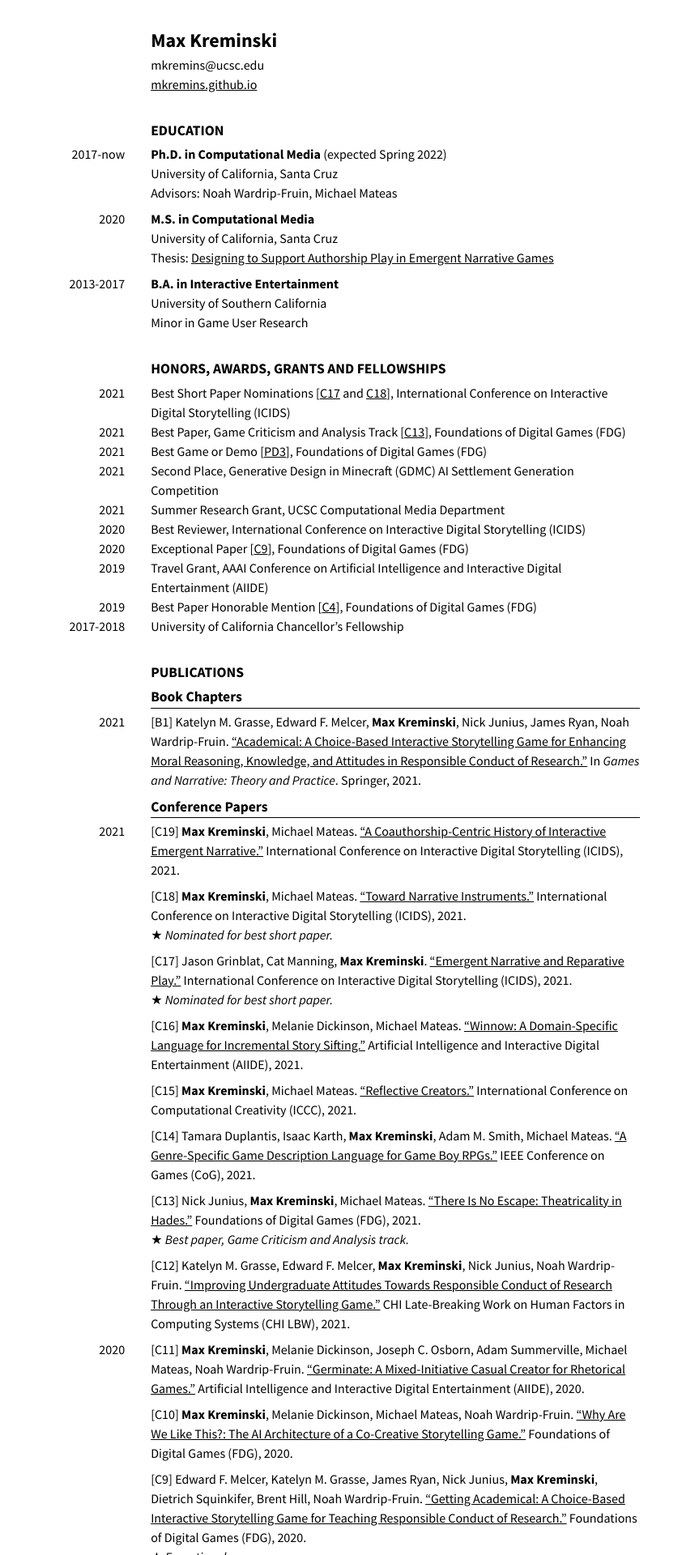
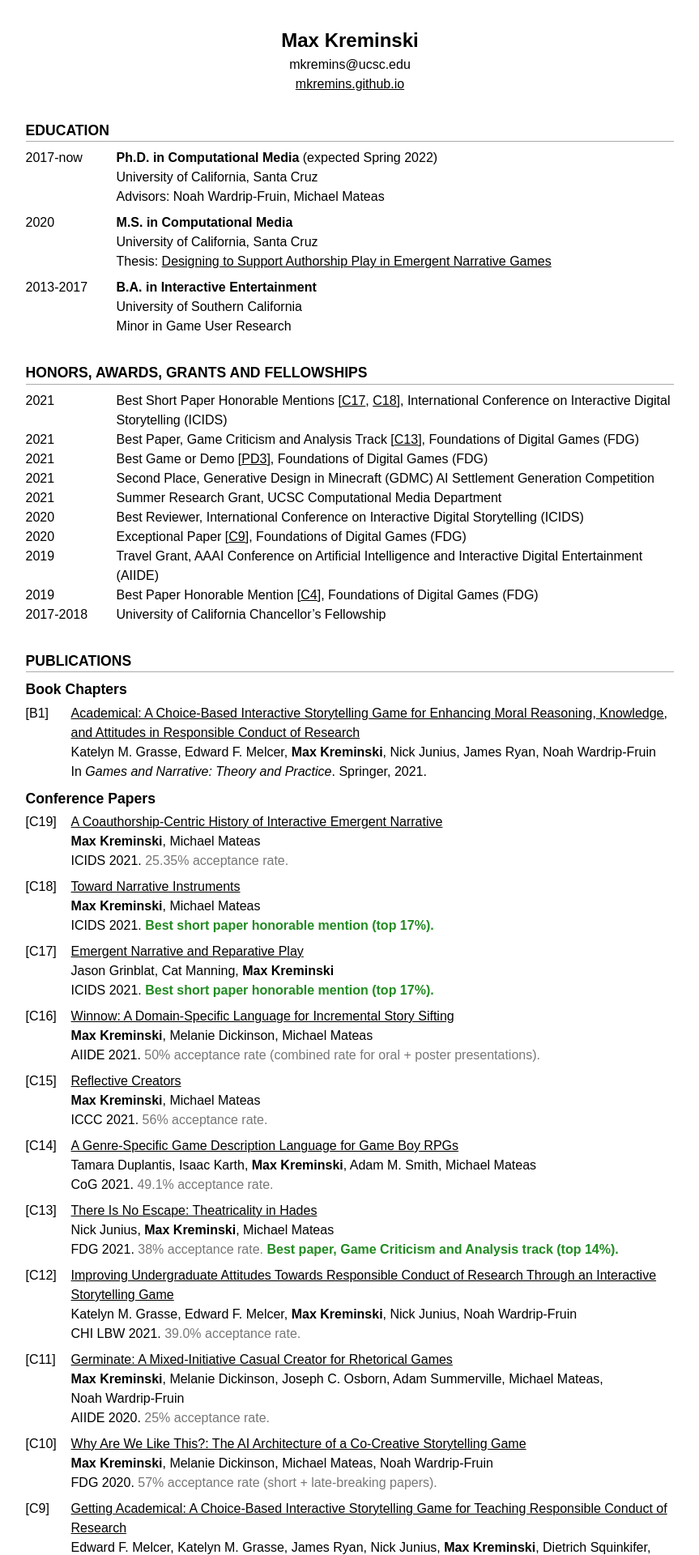
Before and after one commit to mkremins/mkremins.github.io, a Jekyll site: the page built from cv/index.html, in a window 1280 px wide. Shown: the top 1920 px of the page at 81% size, without its empty margins (208-1071 px from the left). Built offline with Jekyll 4.4.1, drawn with Linux system fonts in a browser that asks for light colours; some web fonts are replaced; some of the changed text lies outside the part shown.

Commit message:
Substantially update CV style again
* Switch typeface to Computer Modern Sans
* Format publications differently to minimize boilerplate
* Provide acceptance rates where available
* Use color to highlight awards
* Make the heading hierarchy visually clearer
* Use a narrower left column for most sections
* Center the whole-document header instead of pulling it left
* Lightly revise wording of a few entries
* Probably some other stuff too

```diff
--- a/_data/publications.json
+++ b/_data/publications.json
@@ -6,7 +6,8 @@
   "year": "2021",
   "venue": "ICIDS",
   "venue_long": "International Conference on Interactive Digital Storytelling",
-  "pubtype": "full"
+  "pubtype": "full",
+  "acceptrate": "25.35%"
 },
 {
   "title": "Toward Narrative Instruments",
@@ -16,7 +17,7 @@
   "venue": "ICIDS",
   "venue_long": "International Conference on Interactive Digital Storytelling",
   "pubtype": "full",
-  "award": "Nominated for best short paper."
+  "award": "Best short paper honorable mention (top 17%)."
 },
 {
   "title": "Emergent Narrative and Reparative Play",
@@ -26,7 +27,7 @@
   "venue": "ICIDS",
   "venue_long": "International Conference on Interactive Digital Storytelling",
   "pubtype": "full",
-  "award": "Nominated for best short paper."
+  "award": "Best short paper honorable mention (top 17%)."
 },
 {
   "title": "Opportunities for Approachable Game Development via Program Synthesis",
@@ -55,7 +56,8 @@
   "venue_long": "Artificial Intelligence and Interactive Digital Entertainment",
   "venue_note": "poster paper",
   "pubtype": "full",
-  "acceptrate": "50% (for oral + poster presentation)"
+  "acceptrate": "50%",
+  "acceptnote": "combined rate for oral + poster presentations"
 },
 {
   "title": "A Demonstration of Blabrecs, an AI-Based Wordgame",
@@ -75,6 +77,7 @@
   "venue": "ICCC",
   "venue_long": "International Conference on Computational Creativity",
   "venue_note": "poster paper",
+  "acceptrate": "56%",
   "pubtype": "full"
 },
 {
@@ -84,7 +87,8 @@
   "year": "2021",
   "venue": "CoG",
   "venue_long": "IEEE Conference on Games",
-  "pubtype": "full"
+  "pubtype": "full",
+  "acceptrate": "49.1%"
 },
 {
   "title": "There Is No Escape: Theatricality in Hades",
@@ -94,7 +98,8 @@
   "venue": "FDG",
   "venue_long": "Foundations of Digital Games",
   "pubtype": "full",
-  "award": "Best paper, Game Criticism and Analysis track."
+  "award": "Best paper, Game Criticism and Analysis track (top 14%).",
+  "acceptrate": "38%"
 },
 {
   "title": "Generating Playable RPG ROMs for the Game Boy",
@@ -104,7 +109,7 @@
   "venue": "FDG",
   "venue_long": "Foundations of Digital Games",
   "pubtype": "pe_or_demo",
-  "award": "Best game or demo."
+  "award": "Best game or demo (top 20%)."
 },
 {
   "title": "Academical: A Choice-Based Interactive Storytelling Game for Enhancing Moral Reasoning, Knowledge, and Attitudes in Responsible Conduct of Research",
@@ -133,7 +138,8 @@
   "year": "2021",
   "venue": "CHI LBW",
   "venue_long": "CHI Late-Breaking Work on Human Factors in Computing Systems",
-  "pubtype": "full"
+  "pubtype": "full",
+  "acceptrate": "39.0%"
 },
 {
   "title": "Toward Example-Driven Program Synthesis of Story Sifting Patterns",
@@ -180,7 +186,9 @@
   "year": "2020",
   "venue": "FDG",
   "venue_long": "Foundations of Digital Games",
-  "pubtype": "full"
+  "pubtype": "full",
+  "acceptrate": "57%",
+  "acceptnote": "short + late-breaking papers",
 },
 {
   "title": "Getting Academical: A Choice-Based Interactive Storytelling Game for Teaching Responsible Conduct of Research",
@@ -190,7 +198,8 @@
   "venue": "FDG",
   "venue_long": "Foundations of Digital Games",
   "pubtype": "full",
-  "award": "Exceptional paper."
+  "acceptrate": "36%",
+  "award": "Exceptional paper (top 22%)."
 },
 {
   "title": "Why Are We Like This?: Exploring Writing Mechanics for an AI-Augmented Storytelling Game",
@@ -208,6 +217,7 @@
   "year": "2020",
   "venue": "CHI LBW",
   "venue_long": "CHI Late-Breaking Work on Human Factors in Computing Systems",
+  "acceptrate": "41.8%",
   "pubtype": "full"
 },
 {
@@ -275,7 +285,8 @@
   "venue": "FDG",
   "venue_long": "Foundations of Digital Games",
   "pubtype": "full",
-  "award": "Best paper honorable mention."
+  "acceptrate": "37.10%",
+  "award": "Best paper honorable mention (top 17%)."
 },
 {
   "title": "Sketching a Map of the Storylets Design Space",
@@ -323,6 +334,7 @@
   "year": "2018",
   "venue": "DUXU",
   "venue_long": "Design, User Experience, and Usability",
-  "pubtype": "full"
+  "pubtype": "full",
+  "acceptrate": "26.8%"
 }
 ]
--- a/_includes/cvpubs.html
+++ b/_includes/cvpubs.html
@@ -1,25 +1,24 @@
-{%- assign years_seen = "" | split: "" -%}
 {%- assign pubs = site.data.publications | where: "pubtype", include.pubtype -%}
 {%- assign pubid = pubs | size -%}
 {%- for pub in pubs -%}
   {%- assign authors_html = "" | split: "" -%}
   {%- for author in pub.authors -%}
     {%- if author == "Max Kreminski" -%}
-      {%- assign authors_html = authors_html | push: "<strong>Max Kreminski</strong>" -%}
+      {%- assign author_html = "<span class='author self'>Max Kreminski</span>" -%}
     {%- else -%}
-      {%- assign authors_html = authors_html | push: author -%}
+      {%- assign author_html = "<span class='author'>" | append: author | append: "</span>" -%}
     {%- endif -%}
+    {%- assign authors_html = authors_html | push: author_html -%}
   {%- endfor -%}
   <div class="dated-entry">
-    <div class="dated-date">{%- unless years_seen contains pub.year %}{{pub.year}}{%- endunless -%}</div>
+    <div class="dated-date"><span id="{{include.pubprefix}}{{pubid}}" class="pubid">[{{include.pubprefix}}{{pubid}}]</span></div>
     <div class="dated-content">
-      <span id="{{include.pubprefix}}{{pubid}}" class="pubid">[{{include.pubprefix}}{{pubid}}]</span>
-      <span class="authors">{{authors_html | join: ", "}}.</span>
-      {% if pub.url and pub.url != "" %}<a href="{{pub.url}}">“{{pub.title}}.”</a>{% else %}“{{pub.title}}.”{% endif %}
-      {% if pub.pubtype == "chapter" %}In <em>{{pub.booktitle}}</em>. {{pub.publisher}}, {{pub.year}}{% else %}{{pub.venue_long}} ({{pub.venue}}), {{pub.year}}{% endif %}{% if pub.inpress %} (in press){% endif %}.
-      {% if pub.award and pub.award != "" %}<br>★ <em>{{pub.award}}</em>{% endif %}
+      {% if pub.url and pub.url != "" %}<a href="{{pub.url}}">{{pub.title}}</a>{% else %}{{pub.title}}{% endif %}<br>
+      <span class="authors">{{authors_html | join: ", "}}</span><br>
+      {% if pub.pubtype == "chapter" %}In <em>{{pub.booktitle}}</em>. {{pub.publisher}}, {{pub.year}}{% else %}{{pub.venue}} {{pub.year}}{% endif %}{% if pub.inpress %} (in press){% endif %}.
+      {% if pub.acceptrate and pub.acceptrate != "" %} <span class="pub-acceptrate">{{pub.acceptrate}} acceptance rate{% if pub.acceptnote and pub.acceptnote != "" %} ({{pub.acceptnote}}){% endif %}.</span>{% endif %}
+      {% if pub.award and pub.award != "" %} <span class="pub-award">{{pub.award}}</span>{% endif %}
     </div>
   </div>
-  {%- assign years_seen = years_seen | push: pub.year -%}
   {%- assign pubid = pubid | minus: 1 -%}
 {%- endfor -%}
--- a/cv/index.html
+++ b/cv/index.html
@@ -8,37 +8,49 @@ layout: null
   <meta charset="UTF-8">
   <meta name="viewport" content="width=device-width, user-scalable=no">
   <title>Max Kreminski – CV</title>
-  <link href="https://fonts.googleapis.com/css2?family=Source+Sans+Pro:ital,wght@0,400;0,700;1,400;1,700&display=swap" rel="stylesheet">
+  <link rel="stylesheet" type="text/css" href="https://cdn.rawgit.com/dreampulse/computer-modern-web-font/master/fonts.css">
   <style>
   /* reset base styles */
   * { box-sizing: border-box; margin: 0; padding: 0; }
 
   /* basic page structure */
-  :root { --left-column-width: 7rem; };
+  :root { --left-column-width: 4rem; --wide-left-column-width: 7rem; };
   html { font-size: 16px; }
-  body { font-family: "Source Sans Pro", sans-serif; line-height: 1.5; }
+  body { font-family: "Computer Modern Sans", sans-serif; line-height: 1.5; }
   main { margin: 2rem auto; max-width: 94ch; padding: 0 2ch; }
 
   /* page header */
-  header { margin-bottom: 2rem; padding-left: var(--left-column-width); }
+  header { margin-bottom: 2rem; text-align: center; }
   header h1 { font-size: 1.5rem; }
   header p { margin-bottom: 0; }
 
   /* normal body content */
-  h2, h3 { font-size: 1.1rem; margin-bottom: 0.25rem; margin-left: var(--left-column-width); }
-  h2 { text-transform: uppercase; }
-  h3 { border-bottom: 1px solid black; }
+  h2, h3 { font-size: 1.1rem; }
+  h2 { text-transform: uppercase; border-bottom: 1px solid #aaa; margin-bottom: 0.5rem; }
+  h3 { margin-bottom: 0.25rem; }
   p { margin-bottom: 0.5rem; }
   a { color: inherit; /*#0000ee;*/ }
   section { margin-bottom: 2rem; }
 
+  .author { white-space: nowrap; }
+  .author.self { font-weight: bold; }
+  .pub-acceptrate { color: #777; }
+  .pub-award { color: forestgreen; font-weight: bold; }
+
   /* dated entries */
   .dated-entry { display: flex; flex-flow: row wrap; position: relative; margin-bottom: 0.5rem; }
-  .dated-date { width: var(--left-column-width); text-align: right; padding-right: 2rem; }
+  .dated-date { width: var(--left-column-width); text-align: left; padding-right: 2rem; }
   .dated-content { width: calc(100% - var(--left-column-width)); }
+  .wide-left-column .dated-date { width: var(--wide-left-column-width); }
+  .wide-left-column .dated-content { width: calc(100% - var(--wide-left-column-width)); }
+  #publications .dated-date { width: 3.5rem; }
+  #publications .dated-content { width: calc(100% - 3.5rem); }
 
   .oneline-entries { margin-bottom: 0.5rem; }
   .oneline-entries .dated-entry { margin-bottom: 0; }
+
+  .references { display: flex; flex-flow: row wrap; margin-top: 1rem; }
+  .reference  { margin-bottom: 1rem; margin-right: 2%; width: 31%; }
 
   /* hide extra awards info for now, not sure what to include */
   #awards em { display: none; }
@@ -62,7 +74,7 @@ layout: null
       <p>mkremins@ucsc.edu</p>
       <p><a href="https://mkremins.github.io">mkremins.github.io</a></p>
     </header>
-    <section id="education">
+    <section id="education" class="wide-left-column">
       <h2>Education</h2>
       <div class="dated-entry">
         <div class="dated-date">2017-now</div>
@@ -83,12 +95,12 @@ layout: null
         Minor in Game User Research</div>
       </div>
     </section>
-        <section id="awards">
+    <section id="awards" class="wide-left-column">
       <h2>Honors, Awards, Grants and Fellowships</h2>
       <div class="oneline-entries">
         <div class="dated-entry">
           <div class="dated-date">2021</div>
-          <div class="dated-content">Best Short Paper Nominations [<a href="#C17">C17</a> and <a href="#C18">C18</a>], International Conference on Interactive Digital Storytelling (ICIDS)</div>
+          <div class="dated-content">Best Short Paper Honorable Mentions [<a href="#C17">C17</a>, <a href="#C18">C18</a>], International Conference on Interactive Digital Storytelling (ICIDS)</div>
         </div>
         <div class="dated-entry">
           <div class="dated-date">2021</div>
@@ -257,24 +269,24 @@ layout: null
       </div>-->
       <h3>Undergraduate Students</h3>
       <div class="dated-entry">
-        <div class="dated-date">Sp2021</div>
-        <div class="dated-content">Ari Iramanesh. Student-led independent study project: AgentCraft, an entry for the Generative Design in Minecraft (GDMC) AI Settlement Generation Competition. Resulted in a student-authored publication [<a href="#W8">W8</a>].<br>★ <em>Second place (of 20 entries) in the 2021 GDMC competition.</em></div>
+        <div class="dated-date">2021</div>
+        <div class="dated-content">Ari Iramanesh. Student-led independent study project: AgentCraft, an entry for the Generative Design in Minecraft (GDMC) AI Settlement Generation Competition. Resulted in a student-authored publication [<a href="#W8">W8</a>].<br><span class="pub-award">Second place (top 10%) in the 2021 GDMC competition.</span></div>
       </div>
       <div class="dated-entry">
-        <div class="dated-date">Su2020</div>
+        <div class="dated-date">2020</div>
         <div class="dated-content">Camellia Shea. Student-led independent study project: Paper Hearts, an approachable digital game creation tool inspired by queer games and flatgames.</div>
       </div>
       <div class="dated-entry">
-        <div class="dated-date">Sp2019</div>
+        <div class="dated-date">2019</div>
         <div class="dated-content">Anthony Medina; Katie Moses. Students assisted with data collection and coding for my AIIDE 2019 paper, “Evaluating AI-Based Games Through Retellings” [<a href="#C5">C5</a>].</div>
       </div>
       <h3>High School Students (via the UCSC Science Internship Program)</h3>
       <div class="dated-entry">
-        <div class="dated-date">Su2019</div>
+        <div class="dated-date">2019</div>
         <div class="dated-content">Megna Anand; Anish Kashyap; Daniel Man; Akhil Vemuri. Students contributed to the development of <em>Diarytown</em>, an AI-based game described as a case study in my ICIDS 2019 paper, “Felt: A Simple Story Sifter” [<a href="#C6">C6</a>].</div>
       </div>
     </section>
-    <section id="employment">
+    <section id="employment" class="wide-left-column">
       <h2>Research Positions</h2>
       <div class="dated-entry">
         <div class="dated-date">2017-now</div>
@@ -300,10 +312,10 @@ layout: null
       </div>
       <div class="dated-entry">
         <div class="dated-date"><!--Summer-->2016</div>
-        <div class="dated-content">Undergraduate Research Associate, USC Game Innovation Lab. Python scripting and data analysis to provide insights on player behavior in <em>Mission: Admission</em>, an educational game for high school students about the college admissions process.</div>
+        <div class="dated-content">Undergraduate Research Associate, USC Game Innovation Lab. Python scripting and data analysis to provide insights on player behavior in <em>Mission: Admission</em>, an educational game about college admissions for high school students.</div>
       </div>
     </section>
-    <section id="service">
+    <section id="service" class="wide-left-column">
       <h2>Service</h2>
       <h3>Conference Organization</h3>
       <div class="oneline-entries">
```
